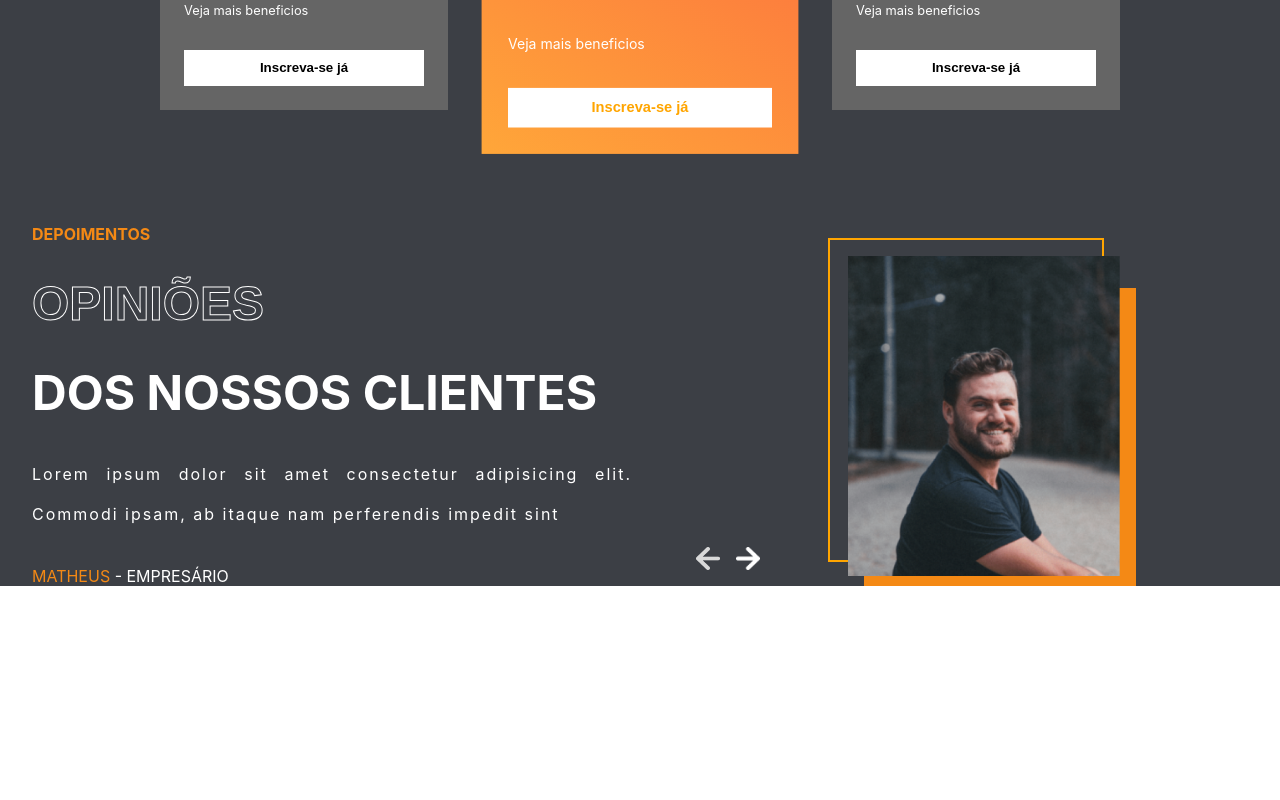
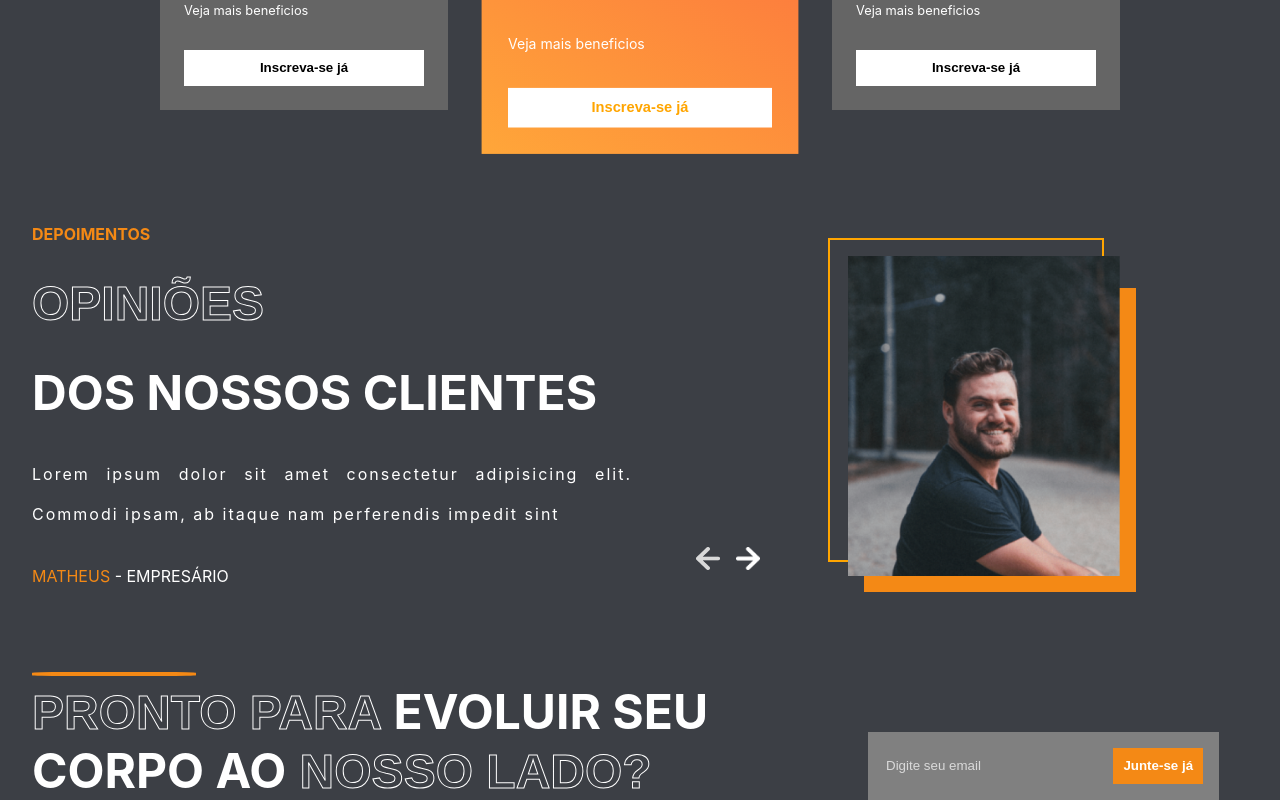
Before and after one commit to Morosetti/Projeto-The-Fit-Club, a React (Create React App) app: page / in a window 1280 px wide. Shown: the part 2281-3081 px from the top of the page. Before the commit the page ends 2867 px from the top, so only its background shows below. Built offline with nearby package versions, Linux system fonts and the light colour scheme.

Commit message:
Adição do Join com envio de email

```diff
--- a/src/App.js
+++ b/src/App.js
@@ -1,6 +1,7 @@
 import './App.css';
 import Depoimentos from './components/Depoimentos/Depoimentos';
 import Hero from './components/Hero/Hero';
+import Join from './components/Join/Join';
 import Motivos from './components/Motivos/Motivos';
 import Planos from './components/Planos/Planos';
 import { Programs } from './components/Programs/Programs';
@@ -13,6 +14,7 @@ function App() {
       <Motivos/>
       <Planos/>
       <Depoimentos/>
+      <Join/>
     </div>
   );
 }
--- /dev/null
+++ b/src/components/Join/Join.css
@@ -0,0 +1,50 @@
+.Join {
+    display: flex;
+    padding: 0 2rem;
+    gap: 10rem;
+}
+
+.esq-j {
+    color: white;
+    font-size: 3rem;
+    font-weight: bold;
+    text-transform: uppercase;
+    position: relative;
+}
+
+.esq-j>hr {
+    position: absolute;
+    width: 10rem;
+    border: 2px solid var(--orange);
+    border-radius: 20%;
+    margin: -10px 0;
+}
+
+.dir-j {
+    display: flex;
+    justify-content: center;
+    align-items: flex-end;
+}
+
+.email-container {
+    display: flex;
+    gap: 3rem;
+    padding: 1rem;
+    background-color: gray;
+}
+
+.email-container>input {
+    background-color: transparent;
+    border: none;
+    outline: none;
+    color: var(--orange);
+}
+
+::placeholder {
+    color: var(--lightgray);
+}
+
+.btn-j {
+    background-color: var(--orange);
+    color: white;
+}
--- /dev/null
+++ b/src/components/Join/Join.jsx
@@ -0,0 +1,41 @@
+import React, { useRef } from 'react'
+import './Join.css'
+import emailjs from '@emailjs/browser'
+
+function Join() {
+    const form = useRef()
+
+    const sendEmail = (e) => {
+    e.preventDefault();
+
+    emailjs.sendForm('service_g1zpcgq', 'template_p1od16p', form.current, 'mGaxLkyRWJwgc6gbQ')
+        .then((result) => {
+            console.log(result.text);
+        }, (error) => {
+            console.log(error.text);
+        });
+    };
+    return (
+        <div className="Join" id="join-us">
+            <div className="esq-j">
+                <hr />
+                <div>
+                    <span className='stroke-text'>PRONTO PARA</span>
+                    <span> EVOLUIR SEU</span>
+                </div>
+                <div>
+                    <span>CORPO AO</span>
+                    <span className='stroke-text'> NOSSO LADO?</span>
+                </div>
+            </div>
+            <div className="dir-j">
+                <form ref={form} className="email-container" onSubmit={sendEmail}>
+                    <input type="email" name='user_email' placeholder='Digite seu email' />
+                    <button className='btn btn-j'>Junte-se já</button>
+                </form>
+            </div>
+        </div>
+    )
+}
+
+export default Join
```
Also changed, not shown: package.json (+9 -3 lines), 1 other file (tests, documents, lock files or other folders).
